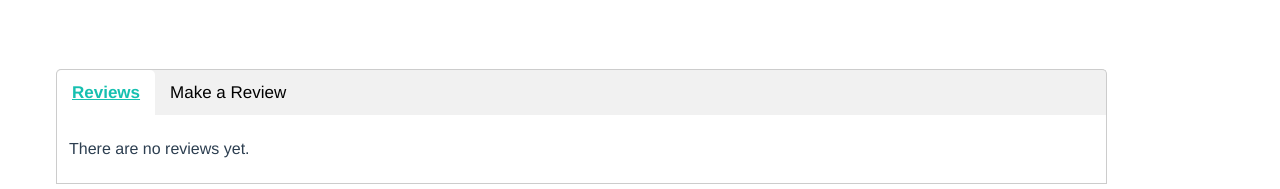
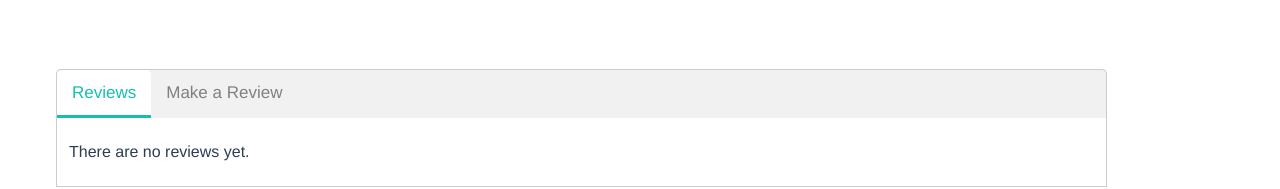
Before and after one commit to hungnh/vuejs-demo, a Vue app: page / in a window 1280 px wide. Shown: the part 548-737 px from the top of the page. Built offline with nearby package versions, Linux system fonts and the light colour scheme; what vue-resource would draw is missing.

Commit message:
update styles

```diff
--- a/src/components/product/ProductTabs.vue
+++ b/src/components/product/ProductTabs.vue
@@ -52,6 +52,7 @@ export default {
     padding: 10px 15px;
     transition: 0.3s;
     font-size: 17px;
+    color: grey;
   }
 
   .tab button:hover {
@@ -61,10 +62,8 @@ export default {
   .tab button.active {
     background-color: #fff;
     color: #16C0B0;
-    font-weight: 600;
-    text-decoration: underline;
     border-radius: 5px 5px 0 0;
-    border-bottom: none;
+    border-bottom: 3px solid #16C0B0;
   }
 
   .tab-content {
```
